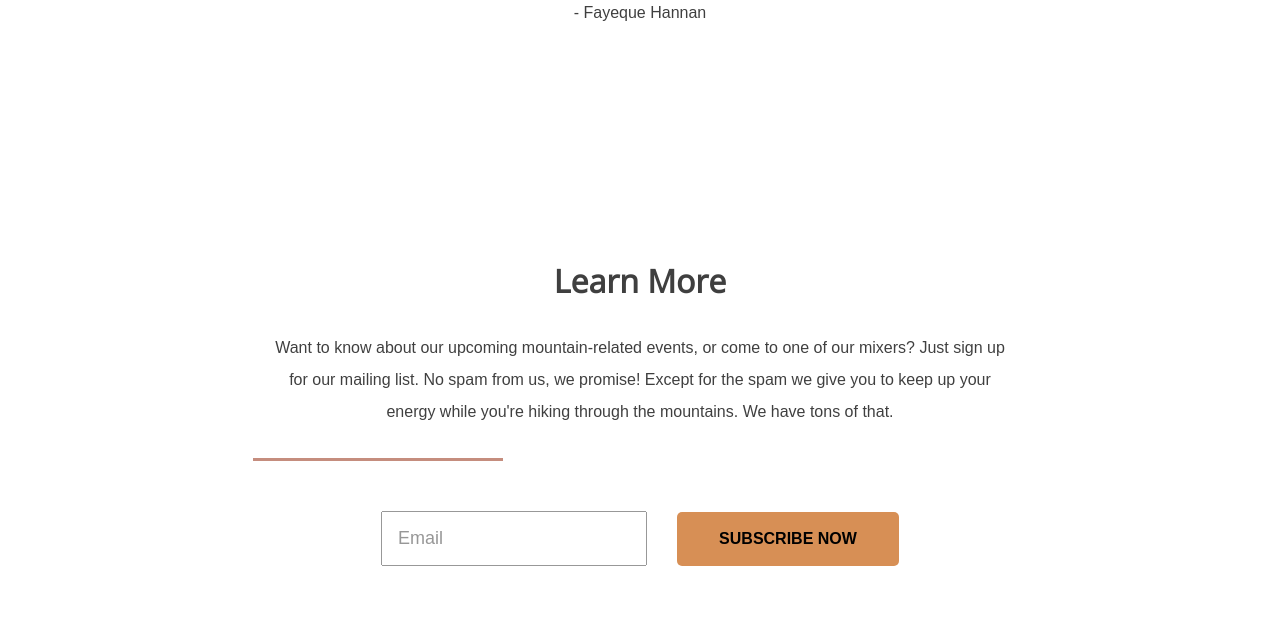
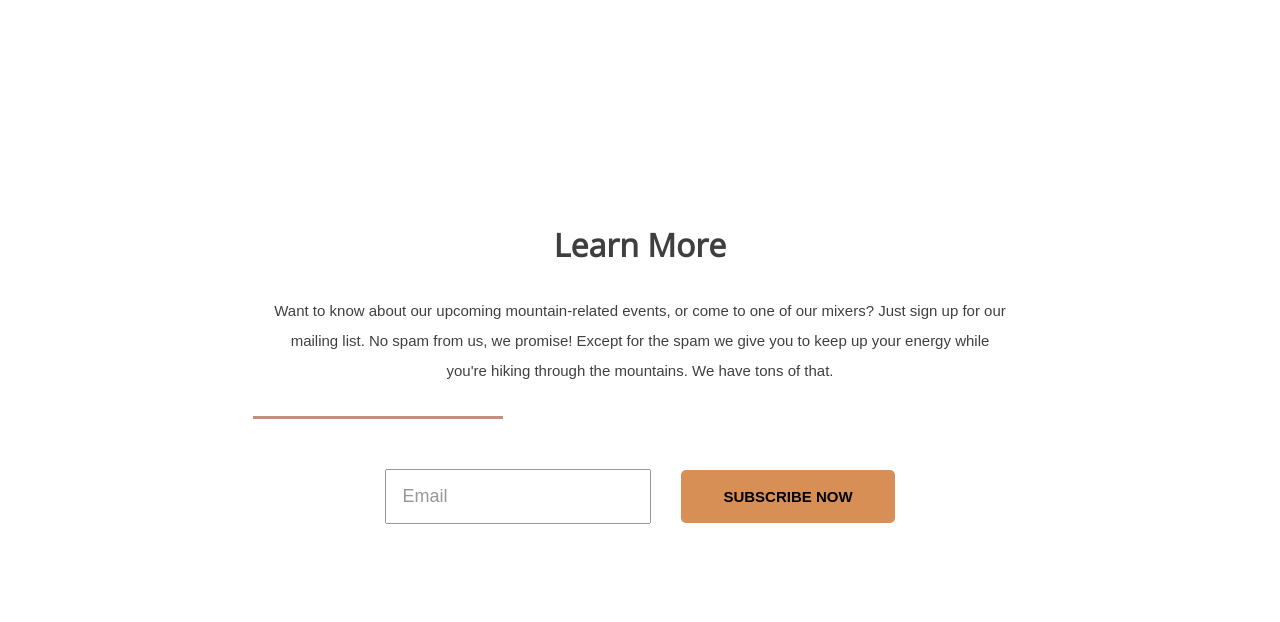
Before and after one commit to Raktim142002/Travel-Agency-Web-Design, a plain HTML site: page index.html in a window 1280 px wide. Shown: the part 3899-4521 px from the top of the page. Drawn offline with nearby package versions, Linux system fonts and the light colour scheme.

Commit message:
Update styles.css

```diff
--- a/styles.css
+++ b/styles.css
@@ -6,7 +6,7 @@
 }
 
 html {
-  font: normal 16px sans-serif;
+  font: normal 15px sans-serif;
   color: #555;
 }
 
@@ -31,7 +31,7 @@ a.btn {
   font-weight: bold;
   text-align: center;
   background-color: #D78F55;
-  opacity: 1;
+  opacity: 1.1;
 }
 
 hr {
@@ -90,7 +90,7 @@ header {
   justify-content: space-between;
   align-items: center;
   padding: 35px 100px 0;
-  animation: 1s fadein 0.5s forwards;
+  animation: 1s fadein 0.6s forwards;
   opacity: 0;
   color: #1a0d00;
   z-index:9999999;
```
